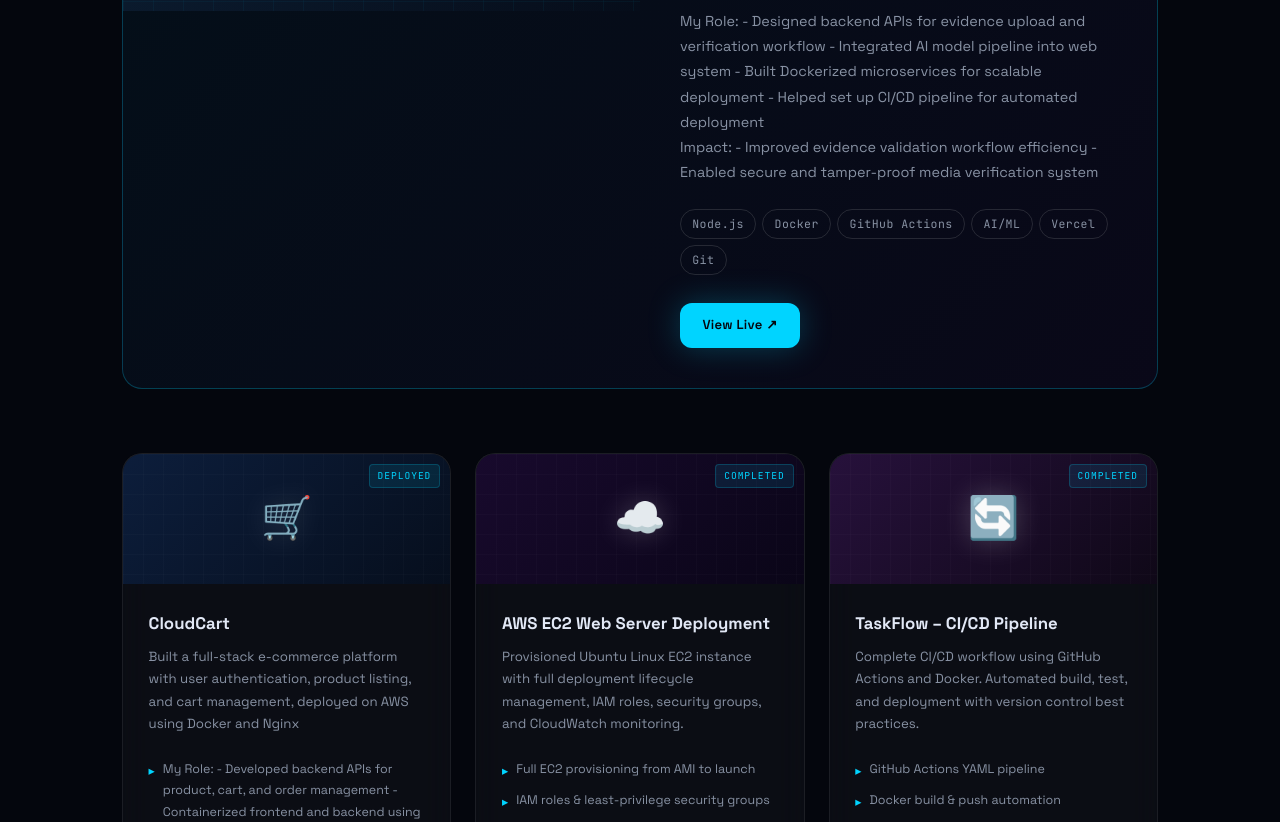
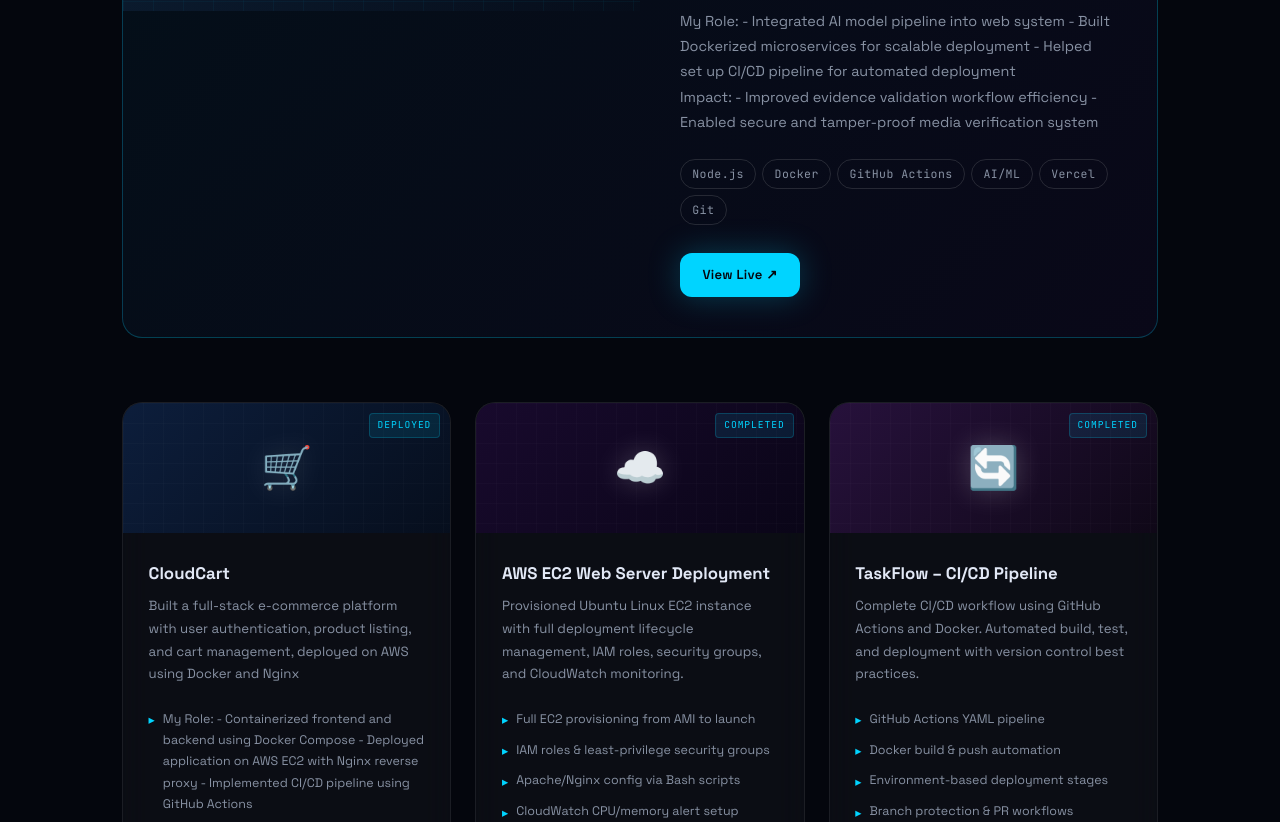
Before and after one commit to swatiparihar18/SwatiParihar_Portfolio, a plain HTML site: page pages/projects.html in a window 1280 px wide. Shown: the part 710-1532 px from the top of the page. Drawn offline with Linux system fonts and the light colour scheme.

Commit message:
Update project descriptions and roles in HTML

```diff
--- a/pages/projects.html
+++ b/pages/projects.html
@@ -200,7 +200,6 @@
             <div class="fp-badge">✦ Featured Project</div>
             <div class="fp-title">Built an AI-powered Digital Evidence Authentication platform to detect manipulated media (deepfake images/videos) and ensure secure evidence verification.</div>
             <div class="fp-desc">My Role:
-- Designed backend APIs for evidence upload and verification workflow
 - Integrated AI model pipeline into web system
 - Built Dockerized microservices for scalable deployment
 - Helped set up CI/CD pipeline for automated deployment
@@ -239,7 +238,6 @@
             <div class="pc-desc">Built a full-stack e-commerce platform with user authentication, product listing, and cart management, deployed on AWS using Docker and Nginx</div>
             <div class="pc-details">
               <div class="pc-detail-item">My Role:
-- Developed backend APIs for product, cart, and order management
 - Containerized frontend and backend using Docker Compose
 - Deployed application on AWS EC2 with Nginx reverse proxy
 - Implemented CI/CD pipeline using GitHub Actions</div>
```
